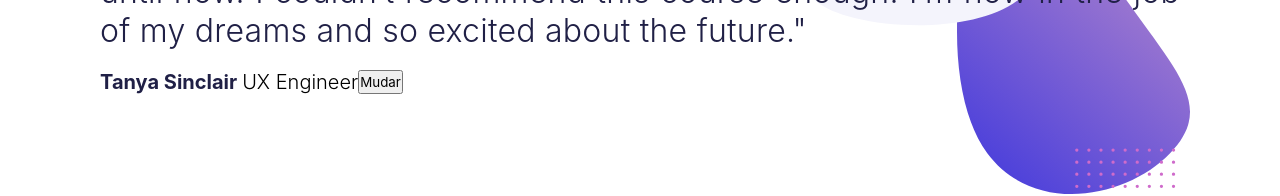
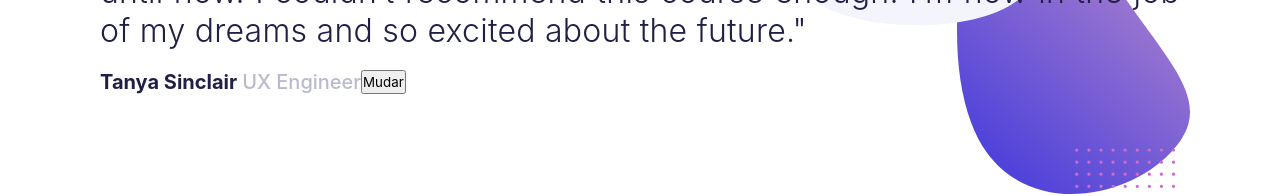
Before and after one commit to Danielhu3/testimonial-slider, a React (Create React App) app: page / in a window 1280 px wide. Shown: the part 387-583 px from the top of the page. Built offline with nearby package versions, Linux system fonts and the light colour scheme.

Commit message:
office component styling

```diff
--- a/src/components/name/style.ts
+++ b/src/components/name/style.ts
@@ -4,5 +4,4 @@ export const Name = styled.p`
     font-weight: 700;
     color: hsl(240, 38%, 20%);
     margin-right: 0.5rem;
-    font-size: 2rem;
 `
--- a/src/components/office/style.ts
+++ b/src/components/office/style.ts
@@ -1,3 +1,6 @@
 import styled from "styled-components";
 
-export const Office = styled.p``
+export const Office = styled.p`
+    font-weight: 500;
+    color: hsl(240, 18%, 77%);
+`
```
